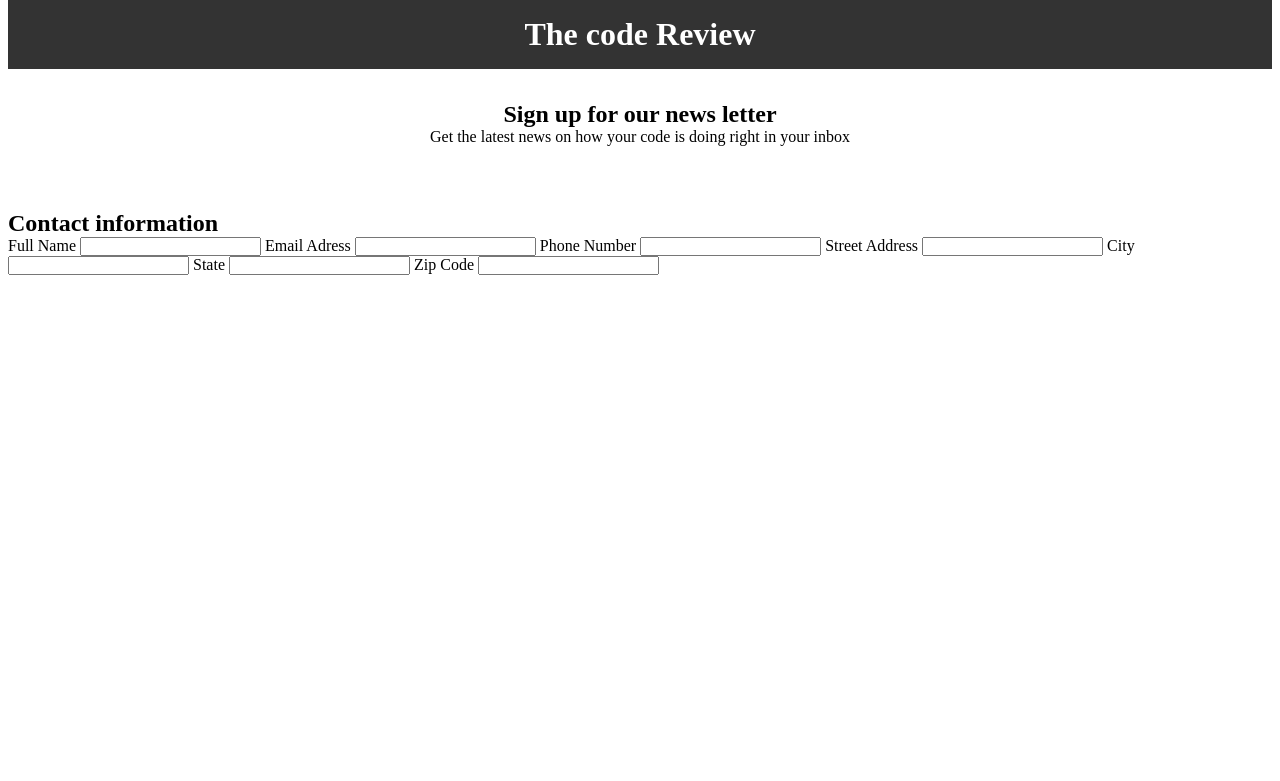
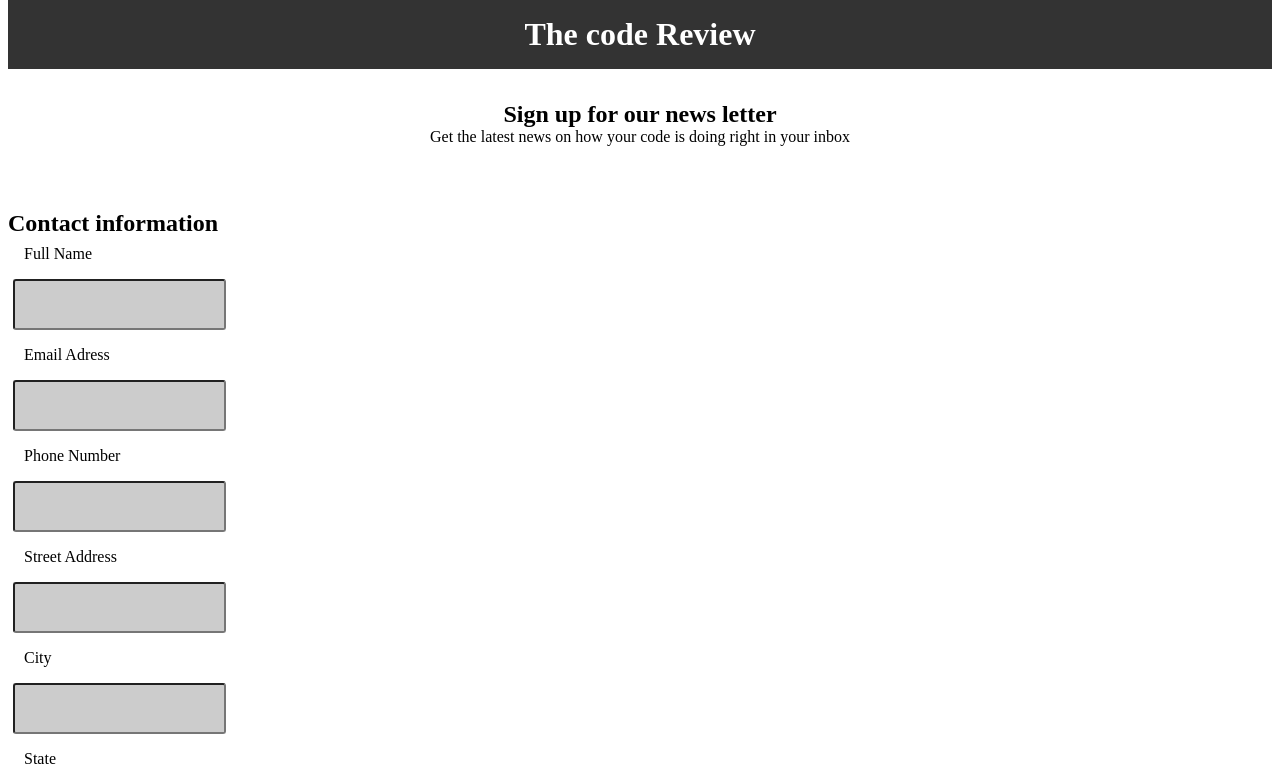
Before and after one commit to Diegoireland1975/Techdegree-Project-3-Online-form, a plain HTML site: page index.html in a window 1280 px wide. Shown: the top 781 px of the page. Drawn offline with Linux system fonts and the light colour scheme.

Commit message:
Update main.css

```diff
--- a/css/main.css
+++ b/css/main.css
@@ -29,3 +29,15 @@ header {
 .form {
   text-align: left;
 }
+
+label {
+  display: block;
+  padding: 0.5rem 1rem;
+}
+
+input {
+  background: #ccc;
+  padding: 1rem;
+  border-radius: 3px;
+  margin: 0.5rem 0.3rem;
+}
```
